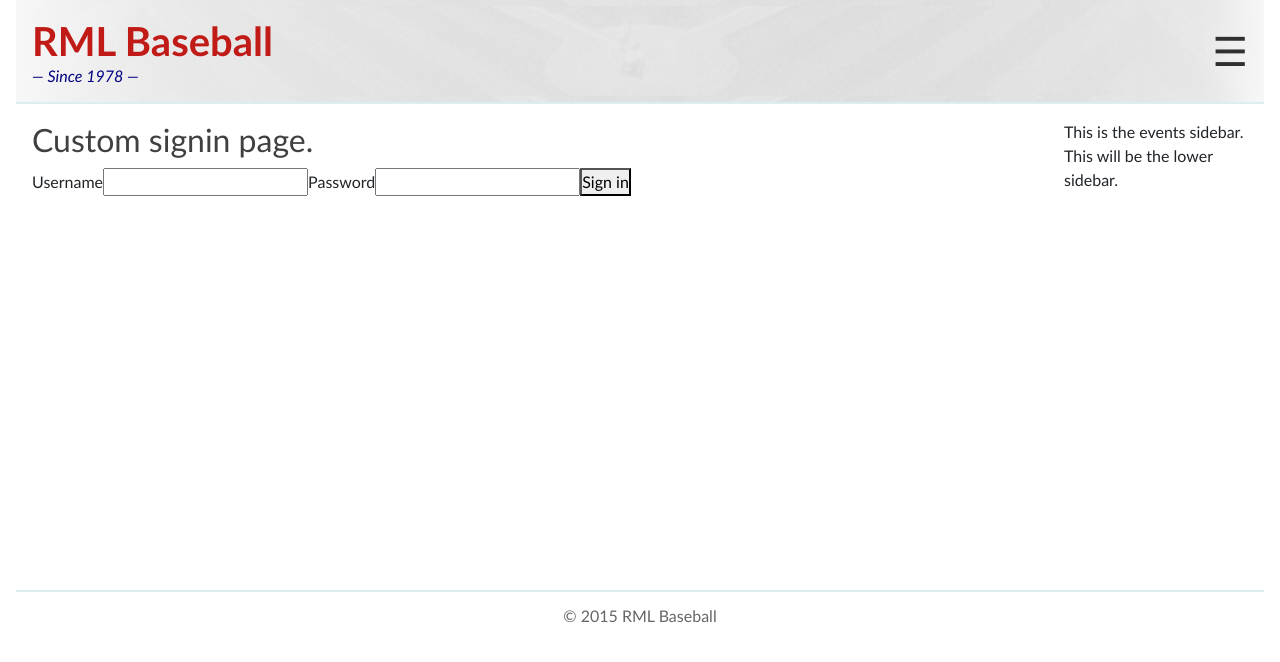
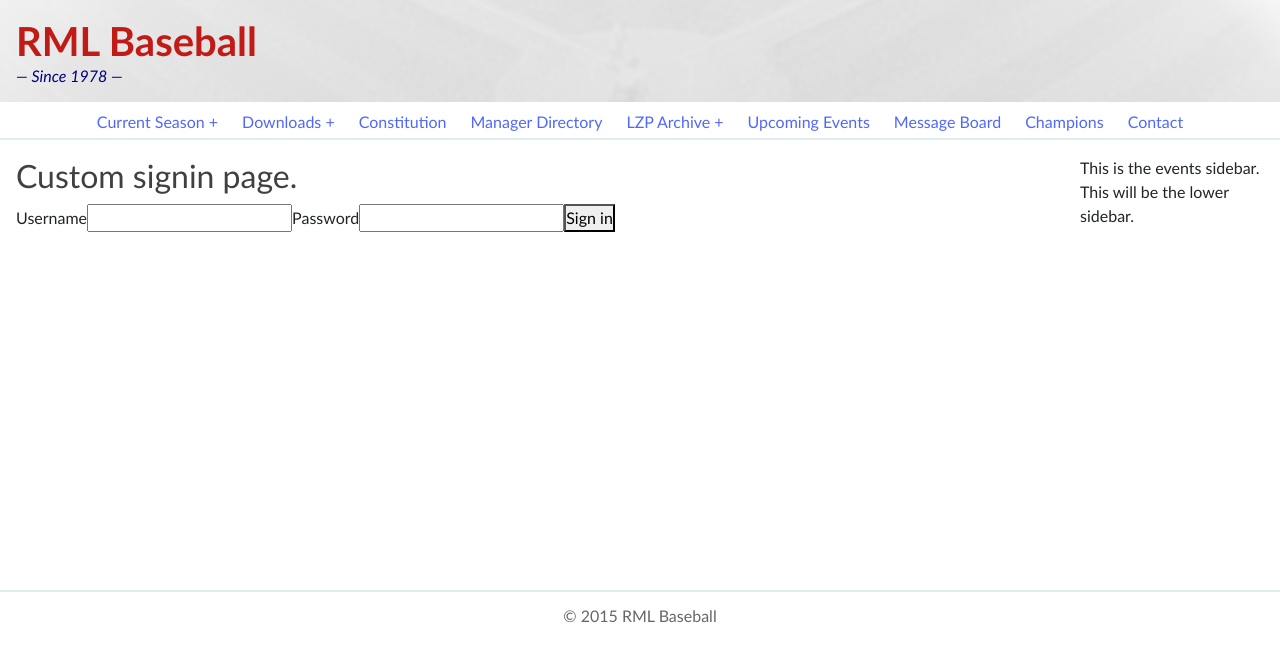
Before and after one commit to mike14747/rmlbb2, a Next.js app: page /auth/signin in a window 1280 px wide. Shown: the top 662 px of the page. Built offline with nearby package versions, Linux system fonts and the light colour scheme.

Commit message:
Converted the nav bar to be on a row along the bottom of the header at screen sizes of at least 768px.

```diff
--- a/components/Header.js
+++ b/components/Header.js
@@ -8,7 +8,9 @@ const Header = () => {
         <header className={'container ' + styles.header}>
             <div className={styles.headerLeft}>
                 <h1 className={styles.heading}>
-                    RML Baseball
+                    <Link href="/">
+                        <a className={styles.logoText}>RML Baseball</a>
+                    </Link>
                 </h1>
                 <div className={styles.subHeading}>
                     Since 1978
--- a/components/Layout.js
+++ b/components/Layout.js
@@ -15,7 +15,9 @@ const Layout = ({ children }) => {
                     <aside>
                         <EventsSidebar />
                     </aside>
-                    <aside>This will be the lower sidebar.</aside>
+                    <aside>
+                        This will be the lower sidebar.
+                    </aside>
                 </section>
             </div>
 
--- a/components/Nav.js
+++ b/components/Nav.js
@@ -7,34 +7,31 @@ const Nav = () => {
         <nav className={styles.nav}>
             <div className={styles.navdropdownContent}>
                 <div className={styles.item}>
-                    <Link href="/">Home</Link>
+                    <Link href="/current"><a>Current Season +</a></Link>
                 </div>
                 <div className={styles.item}>
-                    <Link href="/current">Current Season +</Link>
+                    <Link href="/downloads"><a>Downloads +</a></Link>
                 </div>
                 <div className={styles.item}>
-                    <Link href="/downloads">Downloads +</Link>
+                    <Link href="/constitution"><a>Constitution</a></Link>
                 </div>
                 <div className={styles.item}>
-                    <Link href="/constitution">Constitution</Link>
+                    <Link href="/directory"><a>Manager Directory</a></Link>
                 </div>
                 <div className={styles.item}>
-                    <Link href="/directory">Manager Directory</Link>
+                    <Link href="/lzp"><a>LZP Archive +</a></Link>
                 </div>
                 <div className={styles.item}>
-                    <Link href="/lzp">LZP Archive +</Link>
+                    <Link href="/events"><a>Upcoming Events</a></Link>
                 </div>
                 <div className={styles.item}>
-                    <Link href="/events">Upcoming Events</Link>
+                    <Link href="/board"><a>Message Board</a></Link>
                 </div>
                 <div className={styles.item}>
-                    <Link href="/board">Message Board</Link>
+                    <Link href="/champions"><a>Champions</a></Link>
                 </div>
                 <div className={styles.item}>
-                    <Link href="/champions">Champions</Link>
-                </div>
-                <div className={styles.item}>
-                    <Link href="/contact">Contact</Link>
+                    <Link href="/contact"><a>Contact</a></Link>
                 </div>
             </div>
         </nav>
--- a/styles/Header.module.css
+++ b/styles/Header.module.css
@@ -1,21 +1,20 @@
 .header {
     background-color: rgba(255, 255, 255, 1);
-    background-image: linear-gradient(90deg, rgba(255, 255, 255, 0.75), 50%, rgba(255, 255, 255, 0)),
-        linear-gradient(-90deg, rgba(255, 255, 255, 0.75), 25%, rgba(255, 255, 255, 0)), url('/images/header_bg.jpg');
-    background-size: stretch;
+    background-image: linear-gradient(135deg, rgba(255, 255, 255, 0.85), 40%, rgba(255, 255, 255, 0)),
+        linear-gradient(-135deg, rgba(255, 255, 255, 0.85), 25%, rgba(255, 255, 255, 0)), url('/images/header_bg.jpg');
+    background-size: cover;
     background-position: center;
     color: #666666;
     border-bottom: 2px #ddeeee solid;
     display: flex;
     flex-direction: row;
-    align-items: center;
-    padding: 0.5rem;
+    padding: 0;
 }
 
 .headerLeft {
     flex: 1;
     text-align: left;
-    padding: 0.5rem;
+    padding: 1rem;
 }
 
 .heading {
@@ -24,6 +23,11 @@
     margin-bottom: 0;
     font-size: 1.75rem;
     font-weight: bolder;
+}
+
+.logoText {
+    color: #c11b17 !important;
+    text-decoration: none !important;
 }
 
 .subHeading {
@@ -51,8 +55,8 @@
     }
 
     .header {
-        background-image: linear-gradient(90deg, rgba(255, 255, 255, 0.80), 40%, rgba(255, 255, 255, 0)),
-            linear-gradient(-90deg, rgba(255, 255, 255, 0.80), 20%, rgba(255, 255, 255, 0)), url('/images/header_bg.jpg');
+        background-image: linear-gradient(135deg, rgba(255, 255, 255, 0.80), 35%, rgba(255, 255, 255, 0)),
+            linear-gradient(-135deg, rgba(255, 255, 255, 0.85), 20%, rgba(255, 255, 255, 0)), url('/images/header_bg.jpg');
     }
 }
 
@@ -66,7 +70,9 @@
     }
 
     .header {
-        background-image: linear-gradient(90deg, rgba(255, 255, 255, 0.85), 30%, rgba(255, 255, 255, 0)),
-            linear-gradient(-90deg, rgba(255, 255, 255, 0.85), 15%, rgba(255, 255, 255, 0)), url('/images/header_bg.jpg');
+        background-image: linear-gradient(135deg, rgba(255, 255, 255, 0.75), 30%, rgba(255, 255, 255, 0)),
+            linear-gradient(-135deg, rgba(255, 255, 255, 0.85), 15%, rgba(255, 255, 255, 0)),
+            url('/images/header_bg.jpg');
+        flex-direction: column;
     }
 }
--- a/styles/Nav.module.css
+++ b/styles/Nav.module.css
@@ -1,14 +1,15 @@
 .nav {
     flex: 0 0 auto;
     position: relative;
+    padding: 1rem;
 }
 
 .nav::before {
-    color: rgba(0, 0, 0, 0.80);
-    content: "\2630";
+    color: rgba(0, 0, 0, 0.8);
+    content: '\2630';
     font-weight: normal;
     font-size: 2.5rem;
-    padding: 0.50rem 0.5rem 0.50rem 3rem;
+    padding: 0.5rem 0.5rem 0.5rem 3rem;
 }
 
 .navdropdownContent {
@@ -59,11 +60,6 @@
     border: 0;
 }
 
-.down {
-    transform: rotate(45deg);
-    -webkit-transform: rotate(45deg);
-}
-
 .viewing {
     cursor: default;
     color: #7c8787 !important;
@@ -74,5 +70,105 @@
 }
 
 .current-text {
-    margin-left: 0.50rem;
+    margin-left: 0.5rem;
 }
+
+@media (min-width: 768px) {
+    .nav {
+        flex: 1;
+        position: unset;
+        padding: 0;
+    }
+
+    .nav::before {
+        display: none;
+        content: '';
+        padding: 0;
+    }
+
+    .navdropdownContent {
+        position: unset;
+        display: flex;
+        align-content: center;
+        justify-content: center;
+        flex-direction: row;
+        flex-wrap: wrap;
+        min-width: auto;
+        max-width: 100%;
+        box-shadow: none;
+    }
+
+    .navdropdownContent a {
+        padding: 0;
+        margin: 0;
+        color: unset;
+        text-decoration: unset;
+    }
+
+    .navdropdownContent a:hover {
+        background-color: #ffffff;
+        color: coral;
+    }
+
+    .nav:hover .navdropdownContent {
+        display: flex;
+    }
+
+    .nav:hover {
+        color: unset;
+    }
+
+    .item {
+        padding: 0 0 0.25rem 0;
+        margin: 0.50rem 0.50rem 0 0.50rem;
+        border: 0;
+        white-space: nowrap;
+        position: relative;
+    }
+
+    .item::after {
+        position: absolute;
+        bottom: 0;
+        left: 50%;
+        width: 1px;
+        height: 3px;
+        content: '';
+        background-color: transparent;
+        transition: width 0.30s, left 0.30s, background-color 1s;
+    }
+
+    .item:hover {
+        color: coral;
+        background-color: #ffffff;
+        cursor: pointer;
+    }
+
+    .item:hover::after {
+        width: 100%;
+        left: 0;
+        background-color: coral;
+        transition: width 0.30s, left 0.30s, background-color 1s;
+    }
+
+    .item:first-child {
+        margin: 0.50rem 0.50rem 0 0.25rem;
+    }
+
+    .item:last-child {
+        margin: 0.50rem 0.25rem 0 0.50rem;
+    }
+}
+
+@media (min-width: 1024px) {
+    .item {
+        margin: 0.50rem 0.75rem 0 0.75rem;
+    }
+
+    .item:first-child {
+        margin: 0.50rem 0.75rem 0 0.25rem;
+    }
+
+    .item:last-child {
+        margin: 0.50rem 0.25rem 0 0.75rem;
+    }
+}
--- a/styles/globals.css
+++ b/styles/globals.css
@@ -492,17 +492,3 @@ template {
         font-size: 2rem;
     }
 }
-
-@media (min-width: 1024px) {
-    .wrapper,
-    .container {
-        width: calc(100% - 2rem);
-    }
-}
-
-@media (min-width: 1366px) {
-    .wrapper,
-    .container {
-        width: calc(100% - 2rem);
-    }
-}
```
